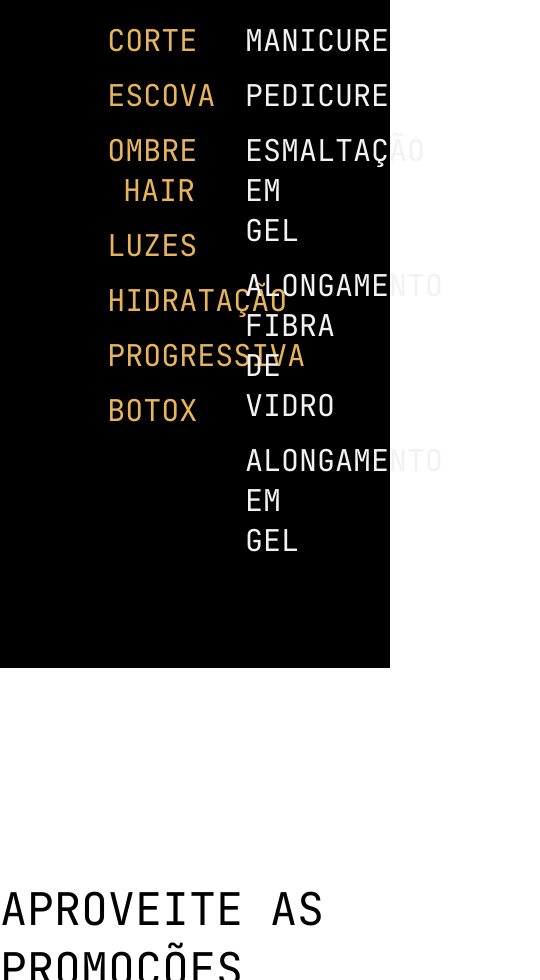
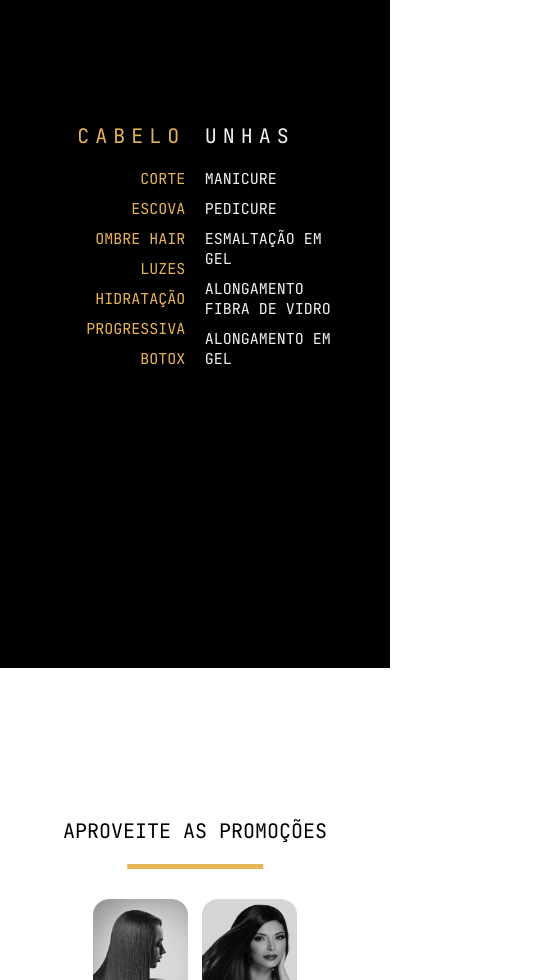
Before and after one commit to augustovicente/landing-page-studio-jabour, a Next.js app: page / in a window 390 px wide. Shown: the part 1020-2000 px from the top of the page, 540 px wide, since content can reach past the window. Built offline with nearby package versions, Linux system fonts and the light colour scheme.

Commit message:
done all sections mobile

```diff
--- a/styles/globals.scss
+++ b/styles/globals.scss
@@ -4,6 +4,7 @@ body{
 div.page{
     div.section-1, div.section-2, div.section-3, div.section-4{
         height: 100vh;
+        width: 100vw;
         display: flex;
     }
     div.section-1{
@@ -265,9 +266,133 @@ div.page{
 @media (max-width: 768px){
     div.page{
         div.section-1{
-            background: linear-gradient(rgba(0, 0, 0, 0.3), rgba(0, 0, 0, 0.3)),
-            url('/assets/imgs/section-1-mobile.png') no-repeat center center;
-            background-size: cover;
+            &::before{
+                background: linear-gradient(rgba(0, 0, 0, 0.3), rgba(0, 0, 0, 0.3)),
+                url('/assets/imgs/section-1-mobile.png') no-repeat center center;
+                background-size: cover;
+            }
+            div.header{
+                display: none;
+            }
+            div.content{
+                transform: translateY(0%);
+                span.text-brand{
+                    font-size: 30px;
+                }
+                span.text-slogan{
+                    padding: 0 15%;
+                    font-size: 10px;
+                    letter-spacing: 0.3em;
+                    text-align: center;
+                }
+            }
+        }
+        div.section-2{
+            div.content{
+                gap: 5%;
+                width: 100%;
+                div.left-div{
+                    width: 47.5%;
+                    gap: 10px;
+                    span{
+                        font-size: 15px;
+                        &.header{
+                            margin-bottom: 10px;
+                            font-size: 20px;
+                        }
+                    }
+                }
+                div.right-div{
+                    gap: 10px;
+                    width: 47.5%;
+                    span{
+                        width: 80%;
+                        font-size: 15px;
+                        &.header{
+                            margin-bottom: 10px;
+                            font-size: 20px;
+                        }
+                    }
+                }
+            }
+        }
+        div.section-3{
+            div.header{
+                font-size: 20px;
+                width: 70%;
+                text-align: center;
+            }
+            div.promos{
+                flex-wrap: wrap;
+                gap: 10px 5%;
+                padding: 0 15%;
+                div.promo{
+                    flex: 0 0 35%;
+                    width: 35%;
+                    img{
+                        height: 50% !important;
+                        width: 100% !important;
+                    }
+                    div.product{
+                        width: 100%;
+                        padding: 20px 0;
+                        border-radius: 0px 0px 20px 20px;
+                        height: 70px;
+                        span{
+                            &:first-child{
+                                font-size: 12px !important;
+                            }
+                            &:last-child{
+                                font-size: 10px !important;
+                            }
+                        }
+                    }
+                }
+            }
+        }
+        div.section-4{
+            div.center-content{
+                img{
+                    width: 100%;
+                    margin-top: -30%;
+                }
+                div.infos{
+                    gap: 5%;
+                    width: 85%;
+                    div.info-contact{
+                        width: 100%;
+                        flex: 45%;
+                        span{
+                            font-size: 15px;
+                            line-height: 25px;
+                            text-align: center;
+                            &:last-child{
+                                font-size: 15px;
+                                line-height: 15px;
+                                padding: 5px 20px;
+                                margin: 0 auto;
+                            }
+                        }
+                    }
+                    span.info-question{
+                        flex: 45%;
+                        font-size: 20px;
+                        line-height: 30px;
+                        width: 100%;
+                    }
+                }
+            }
+            div.footer-content{
+                margin-top: auto;
+                margin-bottom: 10%;
+                flex-direction: column-reverse;
+                span{
+                    font-size: 15px;
+                    &:last-child{
+                        font-size: 13px;
+                    }
+                }
+            }
         }
     }
 }
```
